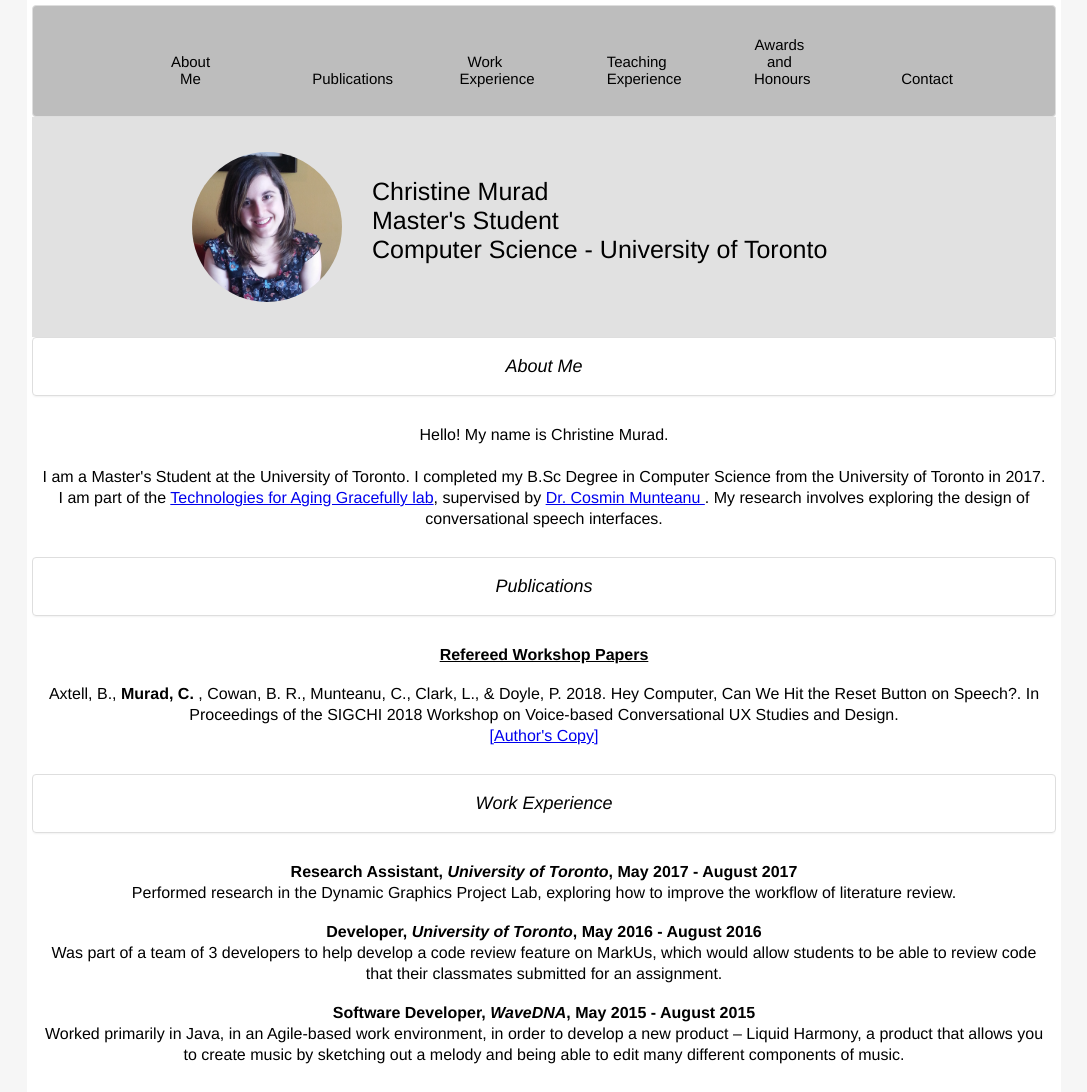
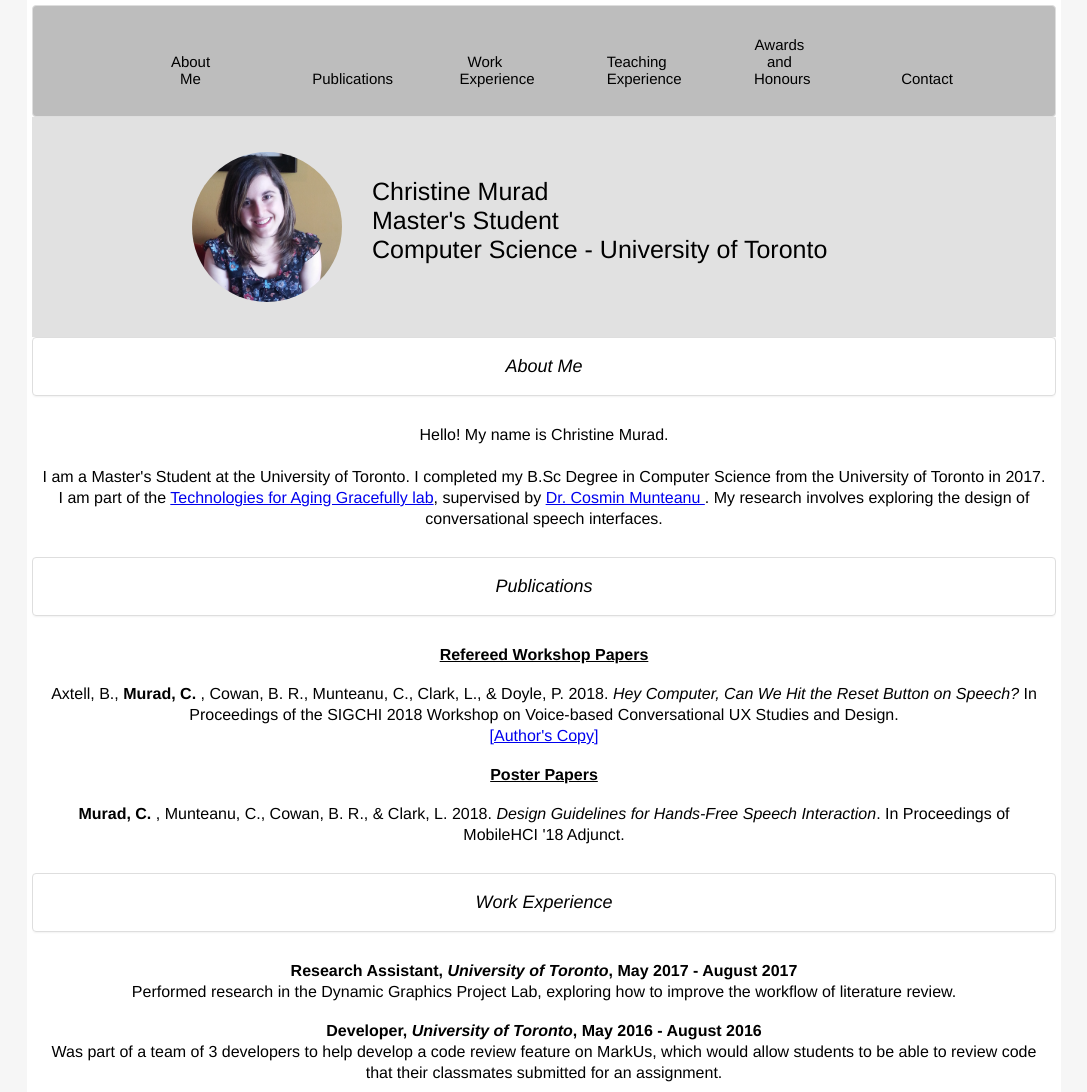
Before and after one commit to christinem/christinem.github.io, a plain HTML site: page index.html in a window 1280 px wide. Shown: the top 1092 px of the page, without its empty margins (96-1183 px from the left). Drawn offline with nearby package versions, Linux system fonts and the light colour scheme.

Commit message:
Added new publication

```diff
--- a/index.html
+++ b/index.html
@@ -4,7 +4,7 @@
     <head>
         <meta charset = "UTF-8">
         <meta name = "viewport" content = "width=device-width, initial-scale=1.0" />
-        <meta name="Description" content="Hello! My name is Christine Murad. I am a Master's Student at the University of Toronto. I completed my B.Sc Degree in Computer Science from the University of Toronto in 2017. I am part of the Technologies for Aging Gracefully lab, supervised by Dr. Cosmin Munteanu. My research involves exploring the design of conversational speech interfaces.">
+        <meta name="description" content="Hello! My name is Christine Murad. I am a Master's Student at the University of Toronto. I completed my B.Sc Degree in Computer Science from the University of Toronto in 2017. I am part of the Technologies for Aging Gracefully lab, supervised by Dr. Cosmin Munteanu. My research involves exploring the design of conversational speech interfaces.">
         <title> Christine Murad's Webpage </title>
         <link rel = "stylesheet" type = "text/css" src=
         "//netdna.bootstrapcdn.com/bootstrap/3.1.1/css/bootstrap.min.css">
@@ -61,7 +61,11 @@
 
             <div class="section">
                 <p> <span> <u> <b> Refereed Workshop Papers </b> </u> </span></p>
-                <p> <span> Axtell, B., <b> Murad, C. </b>, Cowan, B. R., Munteanu, C., Clark, L., & Doyle, P. 2018. Hey Computer, Can We Hit the Reset Button on Speech?. In Proceedings of the SIGCHI 2018 Workshop on Voice-based Conversational UX Studies and Design. <br> <a href="docs/HeyComputer.pdf"> [Author's Copy] </a></span></p>
+                <p> <span> Axtell, B., <b> Murad, C. </b>, Cowan, B. R., Munteanu, C., Clark, L., & Doyle, P. 2018. <i>Hey Computer, Can We Hit the Reset Button on Speech?</i> In Proceedings of the SIGCHI 2018 Workshop on Voice-based Conversational UX Studies and Design. <br> <a href="docs/HeyComputer.pdf"> [Author's Copy] </a></span></p>
+
+                <p> <span> <u> <b> Poster Papers </b> </u> </span></p>
+                <p> <span> <b>Murad, C. </b>, Munteanu, C., Cowan, B. R., & Clark, L. 2018. <i>Design Guidelines for Hands-Free Speech Interaction</i>. In Proceedings of MobileHCI '18 Adjunct.</span></p>
+
             </div>
         </div>
 
```
